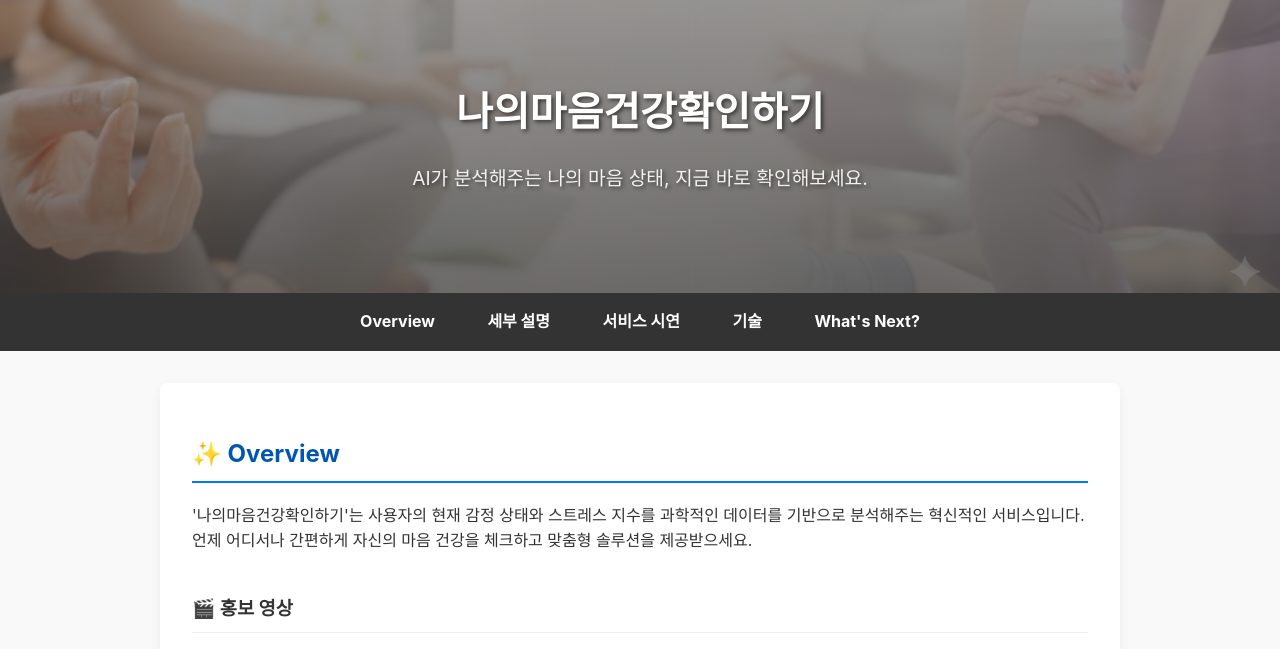
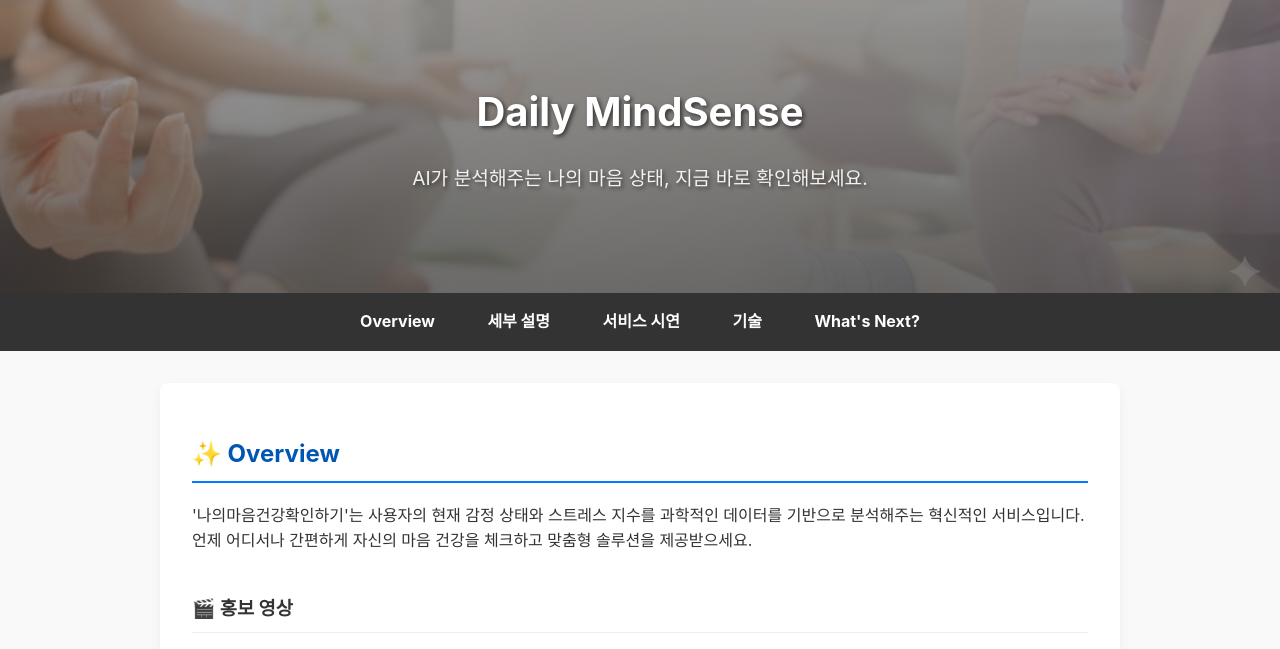
Before and after one commit to ajy8456/MentAI-VISION, a plain HTML site: page index.html in a window 1280 px wide. Shown: the top 649 px of the page. Drawn offline with Linux system fonts and the light colour scheme.

Commit message:
change title

```diff
--- a/index.html
+++ b/index.html
@@ -3,7 +3,7 @@
 <head>
     <meta charset="UTF-8">
     <meta name="viewport" content="width=device-width, initial-scale=1.0">
-    <title>나의마음건강확인하기 - 당신의 마음을 체크하세요</title>
+    <title>Daily MindSense - HappyWings</title>
     <style>
         /* 기본 스타일링 (간단한 디자인) */
         body {
@@ -183,7 +183,7 @@
 <body>
 
     <header>
-        <h1>나의마음건강확인하기</h1>
+        <h1>Daily MindSense</h1>
         <p>AI가 분석해주는 나의 마음 상태, 지금 바로 확인해보세요.</p>
     </header>
 
```
